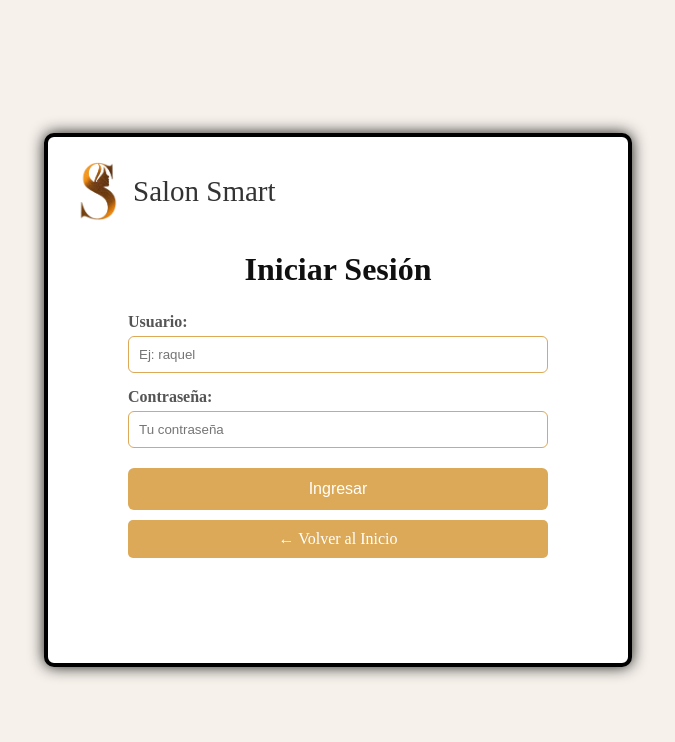
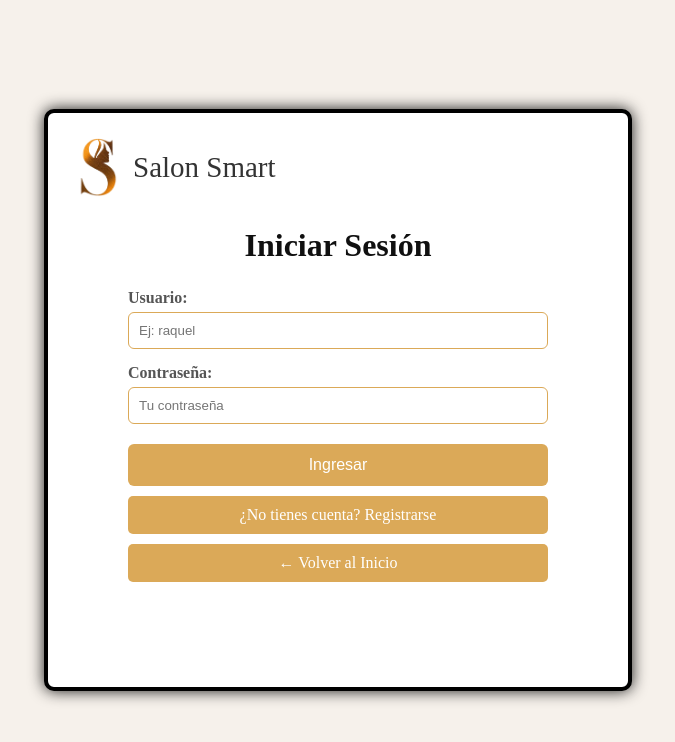
Before and after one commit to Anyelpawer/Salon-Smart, a Flask app: page /login in a window 1280 px wide. Shown: the top 742 px of the page, without its empty margins (302-977 px from the left). Run offline with Flask 3, Linux system fonts and the light colour scheme; some web fonts are replaced.

Commit message:
modifique

```diff
--- a/templates/login.html
+++ b/templates/login.html
@@ -144,6 +144,8 @@
 
             <input type="submit" value="Ingresar">
         </form>
+
+        <a href="{{ url_for('registrar_usuario') }}" class="enlace">¿No tienes cuenta? Registrarse</a>
         <a href="{{ url_for('index') }}" class="volver-inicio">← Volver al Inicio</a>
     </div>
 
```
